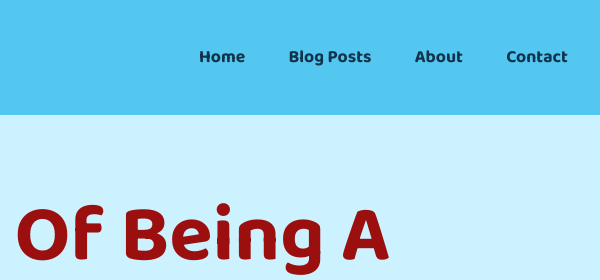
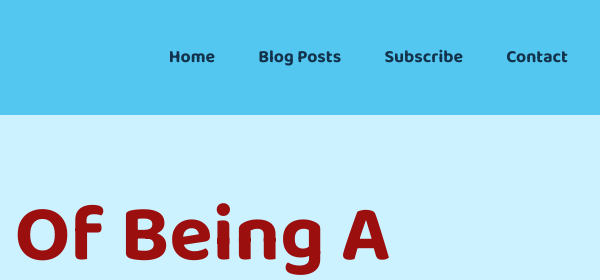
Before and after one commit to deboradurek/personal-blog-udacity, a plain HTML site: page blog-home/index.html in a window 1280 px wide. Shown: the top 280 px of the page, 680-1280 px from the left. Drawn offline with Linux system fonts and the light colour scheme.

Commit message:
feat: Update text in header

```diff
--- a/blog-home/index.html
+++ b/blog-home/index.html
@@ -43,7 +43,7 @@
         <ul>
           <li><a href="./index.html">Home</a></li>
           <li><a href="../blog-post/index.html">Blog Posts</a></li>
-          <li><a href="">About</a></li>
+          <li><a href="">Subscribe</a></li>
           <li><a href="">Contact</a></li>
         </ul>
       </header>
```
Also changed, not shown: blog-post/index.html (+1 -1 lines).
